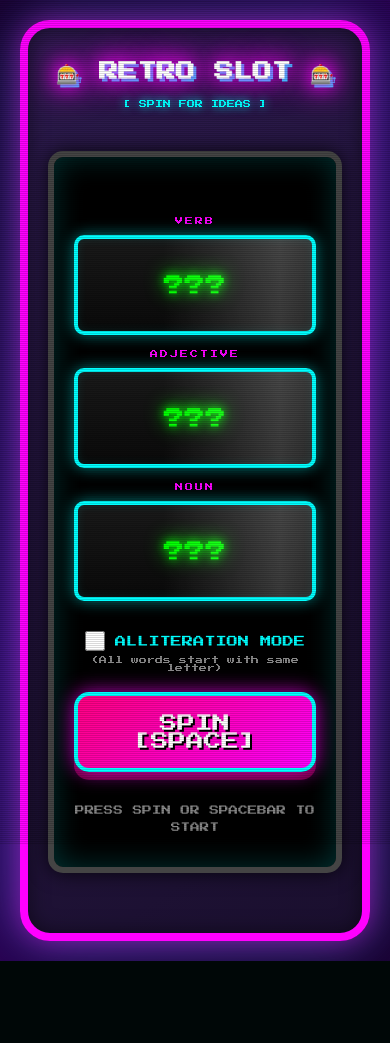
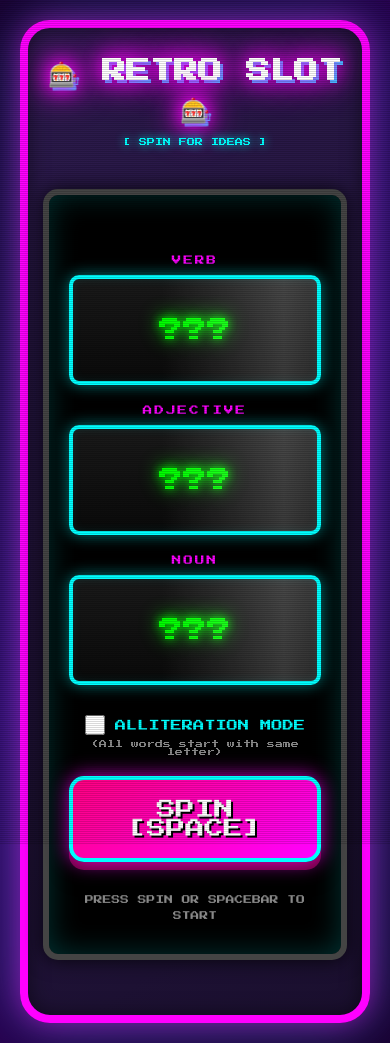
Before and after one commit to Sunny-Teng/retro-slot-machine, a Flask app: page / in a window 390 px wide. Before the commit the page ends 961 px from the top, so only its background shows below. Run offline with Flask 3, Linux system fonts and the light colour scheme.

Commit message:
Improved mobile layout: larger text, vertical stacking, full-width reels

```diff
--- a/templates/index.html
+++ b/templates/index.html
@@ -327,41 +327,62 @@
             line-height: 1.8;
         }
 
-        /* Mobile responsive adjustments */
-        @media (max-width: 600px) {
+        /* Mobile responsive adjustments - increased breakpoint for better mobile experience */
+        @media (max-width: 768px) {
+            h1 {
+                font-size: 1.5rem;
+                /* Slightly smaller title on mobile */
+            }
+
             .arcade-frame {
-                padding: 30px 20px;
+                padding: 25px 15px;
                 /* Less padding on mobile */
             }
 
             .reels {
-                flex-direction: column;
-                /* Stack vertically on mobile */
-                gap: 15px;
-                /* Space between stacked reels */
+                flex-direction: column !important;
+                /* Force vertical stacking on mobile */
+                gap: 20px;
+                /* More space between stacked reels */
                 align-items: stretch;
                 /* Full width reels */
             }
 
             .reel {
-                width: 100%;
+                width: 100% !important;
                 /* Full width on mobile */
-                min-width: unset;
+                min-width: unset !important;
                 /* Remove min-width */
-                max-width: 400px;
-                /* Limit max width */
+                max-width: 100%;
+                /* Full width */
                 margin: 0 auto;
                 /* Center the reels */
-                font-size: 1.3rem;
-                /* Keep text large on mobile */
-                padding: 30px 20px;
-                /* More vertical padding */
+                font-size: 1.5rem !important;
+                /* Larger text on mobile */
+                padding: 35px 20px;
+                /* More vertical padding for bigger touch targets */
+                height: 110px;
+                /* Slightly taller for better visibility */
+            }
+
+            .reel-label {
+                font-size: 0.6rem;
+                /* Slightly larger labels */
             }
 
             .spin-button {
-                padding: 18px 40px;
-                /* Slightly smaller button */
-                font-size: 1.1rem;
+                padding: 20px 45px;
+                /* Bigger button for mobile */
+                font-size: 1.2rem;
+                width: 100%;
+                /* Full width button */
+                max-width: 300px;
+                /* But not too wide */
+            }
+
+            .credits {
+                font-size: 0.55rem;
+                /* Slightly larger credits text */
             }
         }
     </style>
```
